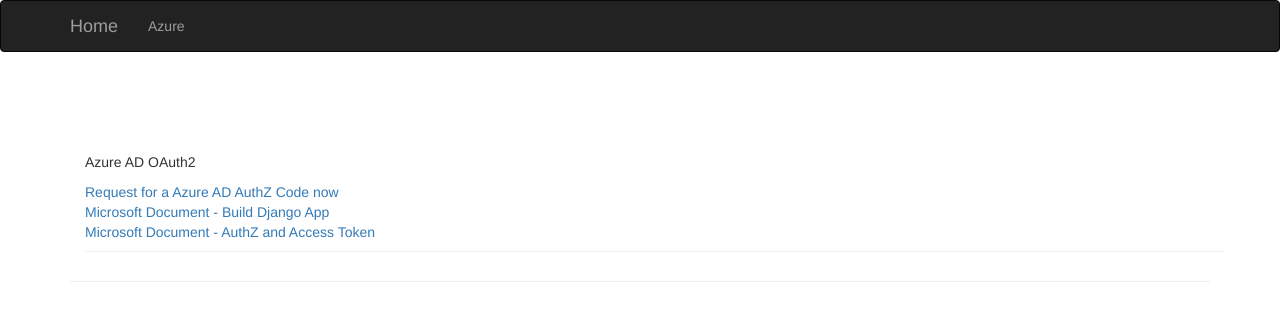
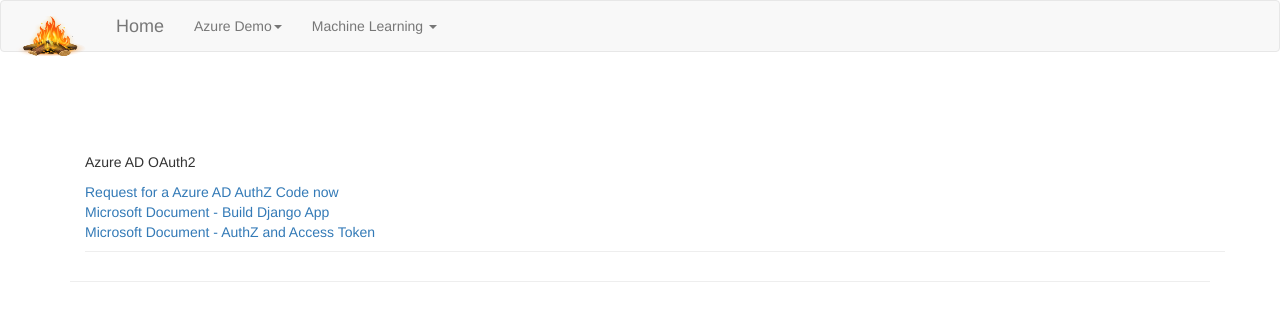
Before and after one commit to kehuo/EXO, a Flask app: page / in a window 1280 px wide. Shown: the top 321 px of the page. Run offline with Flask 2, Linux system fonts and the light colour scheme; parts of the project's set-up code (start-up, migrations or seed data) failed here and were passed over; some libraries are stand-ins or nearby versions.

Commit message:
base.html

```diff
--- a/templates/base.html
+++ b/templates/base.html
@@ -1,5 +1,6 @@
 <!DOCTYPE html>
 <html>
+    <! -- BootStrap 官网 https://v3.bootcss.com/components/?#nav -->
     {%extends "bootstrap/base.html"%}
     <head>
         <meta charset="utf-8">
@@ -12,12 +13,13 @@
         {%endblock%}
     </head>
 
-
+    <! -- body start -->
     <body>
         {%block navbar%}
-        <div class="navbar navbar-inverse" role="navigation">
-            <div class="container">
+        <! -- navbar-default 和 navbar-inverse 只是颜色区别, 一个白色一个黑色, 我用了白色-->
+        <div class="navbar navbar-default" role="navigation">
             <div class="navbar-header">
+                <! -- 这个button, 仅仅当页面很窄的时候, 才会出现在导航栏的右上角. -- >
                 <button type="button" class="navbar-toggle" data-toggle="collapse" data-target=".navbar-collapse">
                     <span class="sr-only">Toggle Navigation</span>
                     <span class="icon-bar"></span>
@@ -25,16 +27,45 @@
                     <span class="icon-bar"></span>
                 </button>
 
+                <! -- 导航栏最左边logo -->
+                <a class="navbar-brand" href="#">
+                    <img alt="Brand" src="{{ url_for('static', filename='images/navbar_logo.png') }}" width="70" height="40">
+                </a>
+
+                <! -- 导航栏最左边 "Home" -->
                 <a class="navbar-brand" href="/">Home</a>
             </div>
 
+            <! -- navbar-collapse 和 navbar-header 同级, 在这里定义下拉菜单 dropdown -->
             <div class="navbar-collapse collapse">
                 <ul class="nav navbar-nav">
-                        <li>
-                            <a href="/generate_authZ_code_req">Azure</a>
+                    <! -- 一个完整的dropdown 开始 -->
+                    <li class="dropdown">
+                        <! -- 这个a标签, 只是定义按钮, 真正点击后出现的选项, 在该标签之后的 ul dropdown-menu 中定义 -- >
+                        <a class="dropdown-toggle" data-toggle="dropdown" href="#">
+                            <! -- span 标签就是下拉按钮右边朝下的小箭头 -- >
+                            Azure Demo<span class="caret"></span>
+                        </a>
+
+                        <! -- 这个ul中的每一个 li, 就是下拉菜单中的一个选项 -->
+                        <ul class="dropdown-menu">
+                            <li><a href="/generate_authZ_code_req">OAuth</a></li>
+
+                        </ul>
+                    </li>
+                    <! -- 一个 dropdown 按钮结束 -->
+
+                    <li class="dropdown">
+                        <a class="dropdown-toggle" data-toggle="dropdown" role="button" href="#">
+                            Machine Learning <span class="caret"></span>
+                        </a>
+
+                        <ul class="dropdown-menu">
+                            <li><a href="/generate_authZ_code_req">Text Tagging</a></li>
+
+                        </ul>
                     </li>
                 </ul>
-                </div>
             </div>
         </div>
         {%endblock%}
```
Also changed, not shown: static/images/navbar_logo.png (added). Lines whose indentation alone changed are shown as unchanged.
